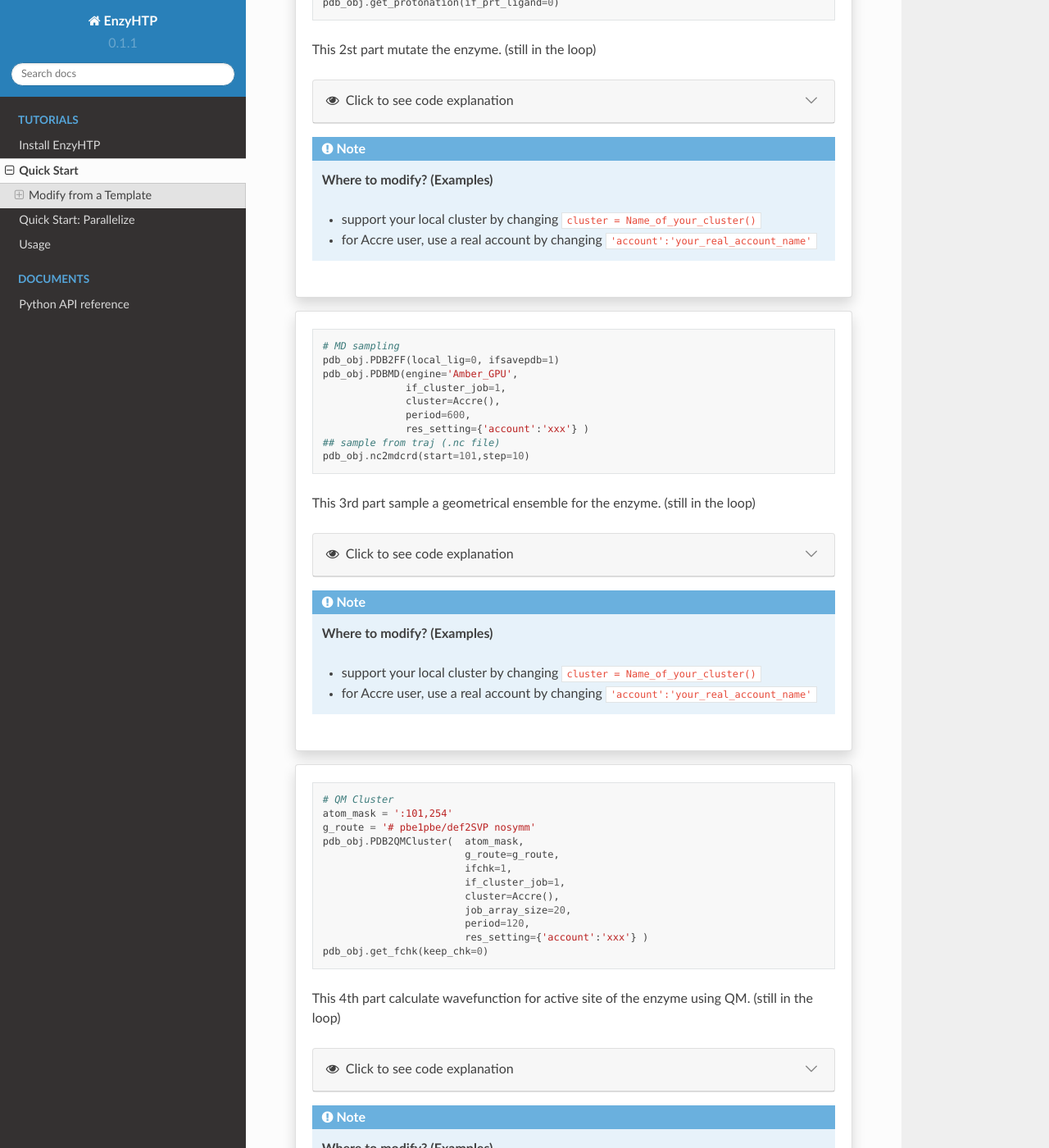
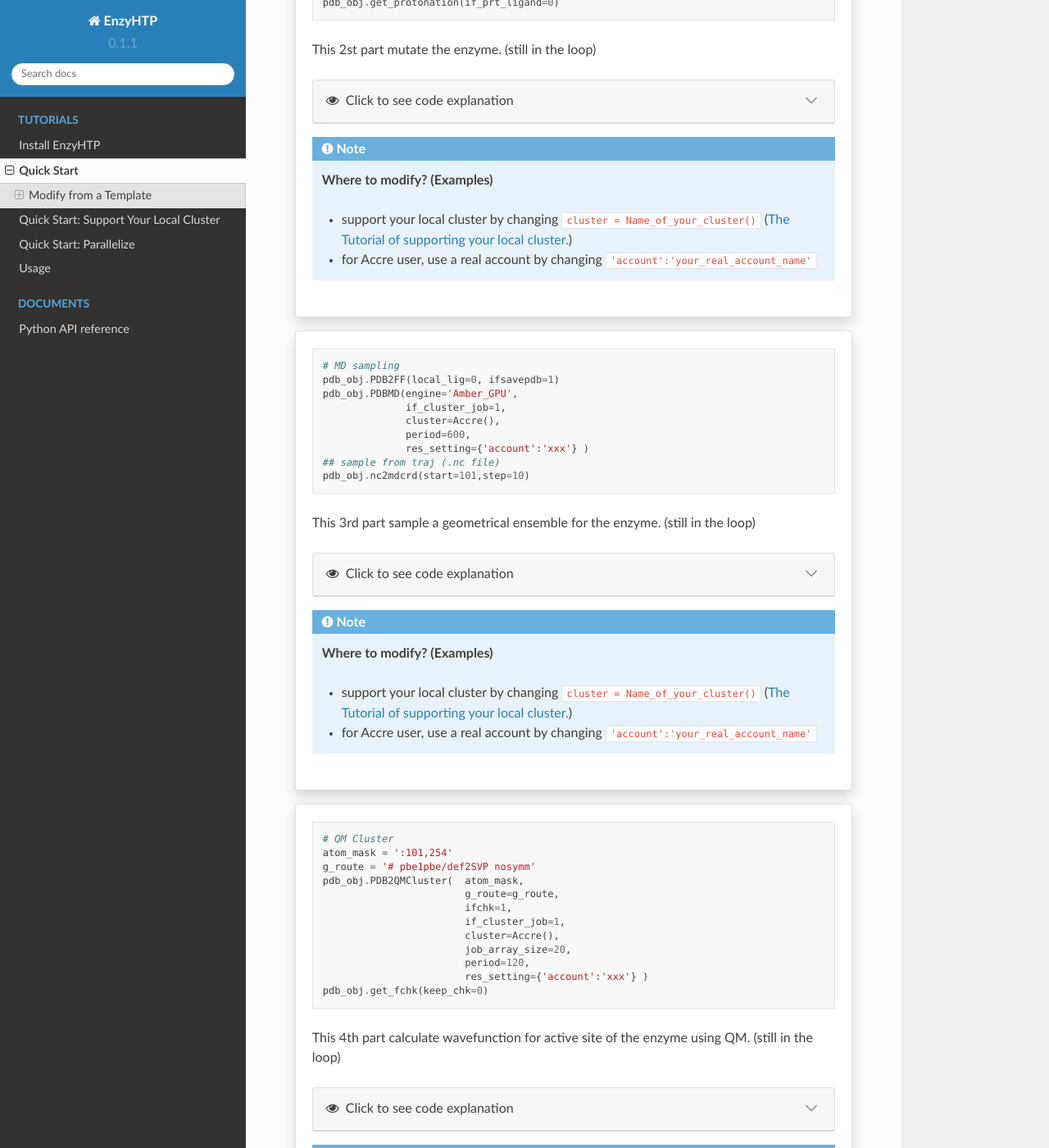
Before and after one commit to ChemBioHTP/enzyhtp_doc, a Sphinx documentation site: the page built from docs/source/qkst_general.rst, in a window 1280 px wide and 1400 px high, scrolled down 3108 px. Shown: the whole window at 82% size. Built offline with Sphinx 7.4.7 and the Read the Docs theme 2.0.0, drawn with Linux system fonts in a browser that asks for light colours; some of the changed text lies outside the part shown.

Commit message:
Update: add tutorial for supporting HPC

```diff
--- a/docs/source/index.rst
+++ b/docs/source/index.rst
@@ -28,6 +28,7 @@ advanced usage of EnzyHTP.
 
    install
    qkst_general
+   qkst_cluster
    qkst_shrapnel
    usage
 
--- /dev/null
+++ b/docs/source/qkst_cluster.rst
@@ -0,0 +1,3 @@
+==============================================
+ Quick Start: Support Your Local Cluster
+==============================================
--- a/docs/source/qkst_general.rst
+++ b/docs/source/qkst_general.rst
@@ -245,6 +245,8 @@ This following parts assemble EnzyHTP functions to a workflow and loops through
                 Take a 1-time effort and make one for your local HPC by fullfilling requests from `ClusterInterface <https://github.com/ChemBioHTP/EnzyHTP/blob/47f733b994fd3b96b3aff6f4d0174a9718da6617/core/clusters/_interface.py#L11>`_
                 You can use the `Accre <https://github.com/ChemBioHTP/EnzyHTP/blob/master/core/clusters/accre.py>`_ class as reference. (Note that there are some optional methods defined in the Accre class)
 
+                `Here is a tutorial of steps to support your local cluster. <qkst_cluster.html>`_
+
             ``period``
                 the time period that EnzyHTP will check for the completion of the job.
 
@@ -259,7 +261,7 @@ This following parts assemble EnzyHTP functions to a workflow and loops through
 
         **Where to modify? (Examples)**
 
-        - support your local cluster by changing ``cluster = Name_of_your_cluster()``
+        - support your local cluster by changing ``cluster = Name_of_your_cluster()`` (`The Tutorial of supporting your local cluster. <qkst_cluster.html>`_)
         - for Accre user, use a real account by changing ``'account':'your_real_account_name'``
 
     ------------------------
@@ -293,7 +295,7 @@ This following parts assemble EnzyHTP functions to a workflow and loops through
 
         **Where to modify? (Examples)**
 
-        - support your local cluster by changing ``cluster = Name_of_your_cluster()``
+        - support your local cluster by changing ``cluster = Name_of_your_cluster()`` (`The Tutorial of supporting your local cluster. <qkst_cluster.html>`_)
         - for Accre user, use a real account by changing ``'account':'your_real_account_name'``
 
     ------------------------
@@ -338,7 +340,7 @@ This following parts assemble EnzyHTP functions to a workflow and loops through
 
         **Where to modify? (Examples)**
 
-        - support your local cluster by changing ``cluster = Name_of_your_cluster()``
+        - support your local cluster by changing ``cluster = Name_of_your_cluster()`` (`The Tutorial of supporting your local cluster. <qkst_cluster.html>`_)
         - for Accre user, use a real account by changing ``'account':'your_real_account_name'``
         - change QM region by changing ``atom_mask = ':123,456,789'``
         - change QM level of theory by changing ``g_route = '# b3lyp/def2svp em=gd3bj nosymm'`` Note that ``nosymm`` is always needed.
```
